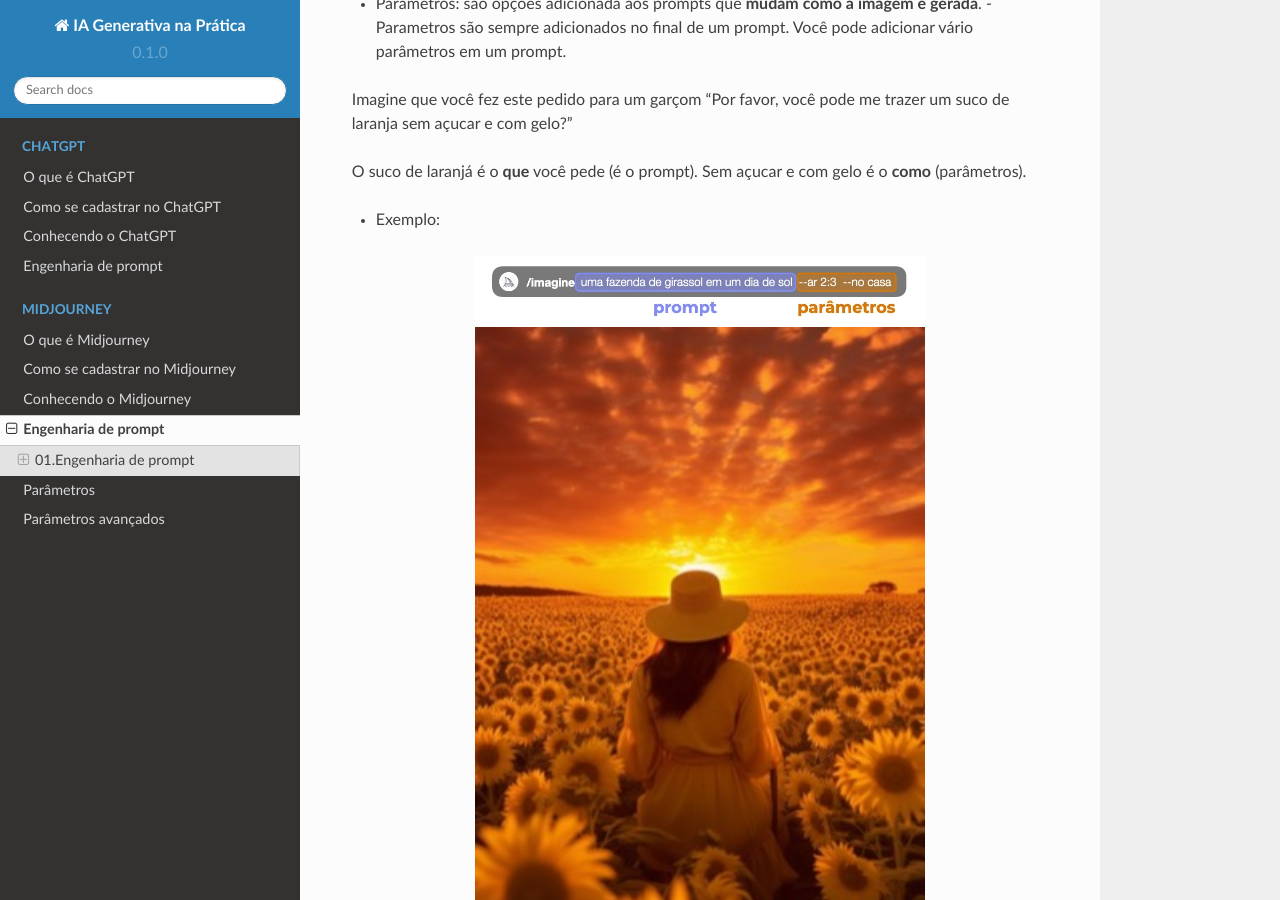
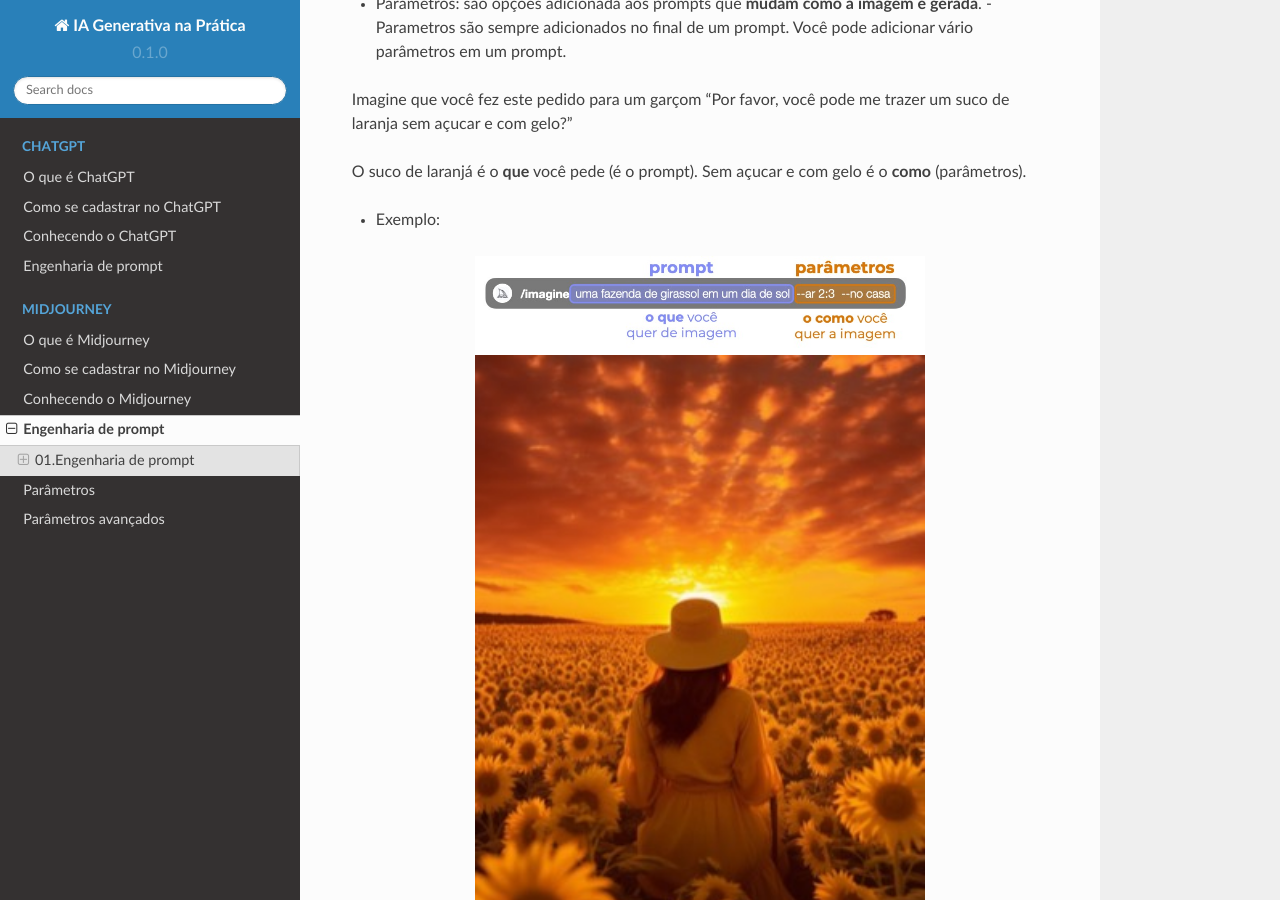
Before and after one commit to conteudo-orbeai/RTD_GENAI_V01, a Sphinx documentation site: the page built from docs/source/MIDJOURNEY/mj_engenharia_de_prompt/mj_engenharia_de_prompt.rst, in a window 1280 px wide and 900 px high, scrolled down 368 px. Built offline with Sphinx 7.4.7 and the Read the Docs theme 2.0.0, drawn with Linux system fonts in a browser that asks for light colours; pages that are not in the unit, such as notebooks, are missing from menus.

Commit message:
Update mj_engenharia_de_prompt.rst

```diff
--- a/docs/source/MIDJOURNEY/mj_engenharia_de_prompt/mj_engenharia_de_prompt.rst
+++ b/docs/source/MIDJOURNEY/mj_engenharia_de_prompt/mj_engenharia_de_prompt.rst
@@ -20,7 +20,7 @@ O suco de laranjá é o **que** você pede (é o prompt). Sem açucar e com gelo
 
 - Exemplo:
 
-.. image:: engenharia_de_prompt_prompt.jpg
+.. image:: engenharia_de_prompt_prompt_V02.jpg
    :align: center
    :width: 450
 
```
